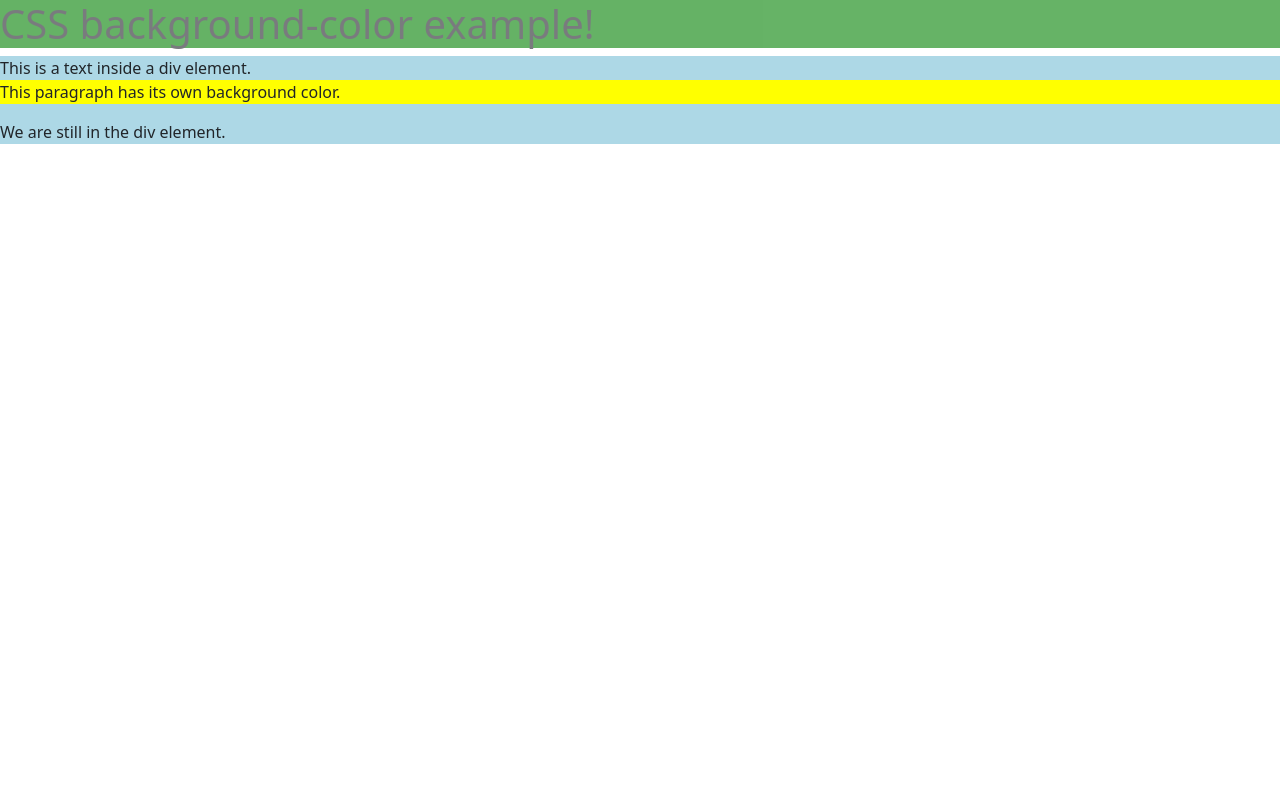
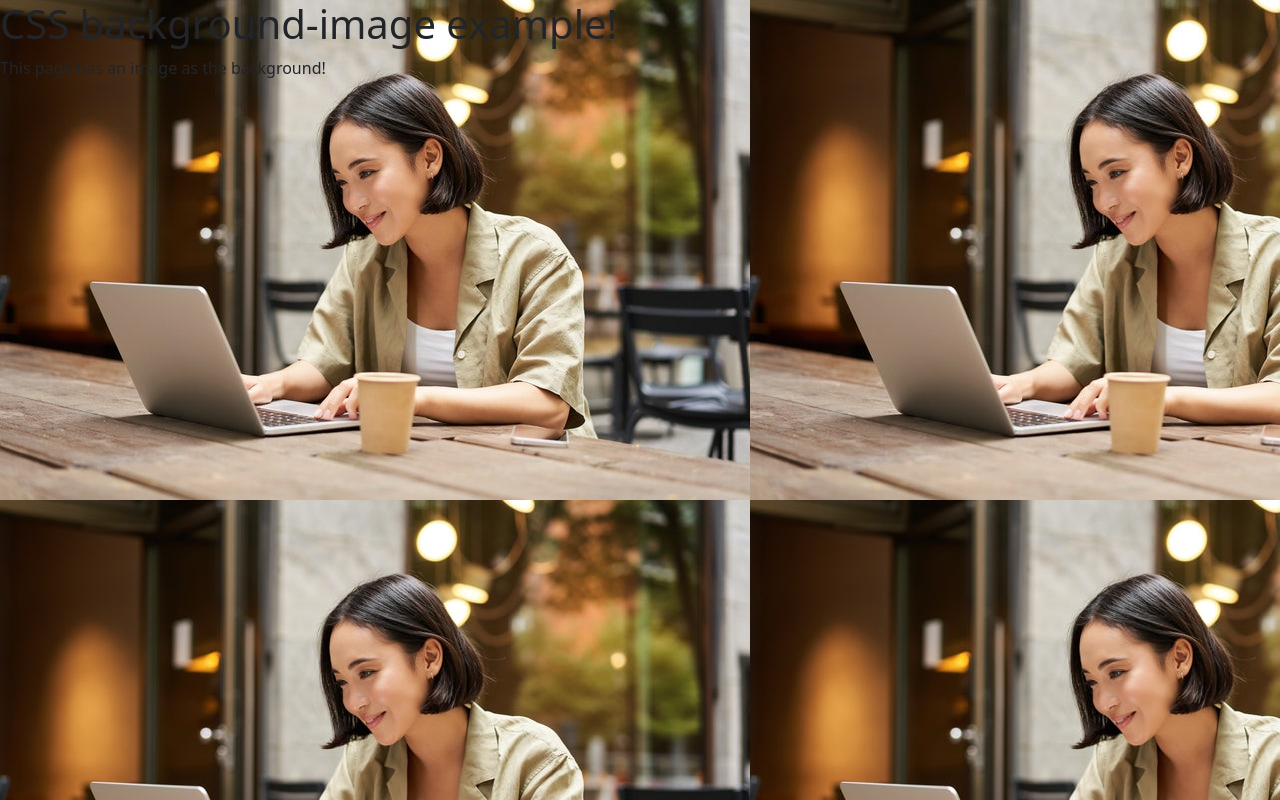
Before and after one commit to Sajjatul21/practice-js, a plain HTML site: page index.html in a window 1280 px wide. Drawn offline with nearby package versions, Linux system fonts and the light colour scheme.

Commit message:
background image

```diff
--- a/index.html
+++ b/index.html
@@ -8,30 +8,16 @@
     <link href="https://cdn.jsdelivr.net/npm/bootstrap@5.3.3/dist/css/bootstrap.min.css" rel="stylesheet"
         integrity="sha384-QWTKZyjpPEjISv5WaRU9OFeRpok6YctnYmDr5pNlyT2bRjXh0JMhjY6hW+ALEwIH" crossorigin="anonymous">
     <style>
-        h1 {
-            background-color: green;
-            opacity: 0.6;
-            /* opacity: 1; */
-        }
-
-        div {
-            background-color: lightblue;
-        }
-
-        p {
-            background-color: yellow;
-        }
+      body{
+        background-image: url('images/image-2.jpeg')
+      }
     </style>
 </head>
 
 <body>
 
-    <h1>CSS background-color example!</h1>
-    <div>
-        This is a text inside a div element.
-        <p>This paragraph has its own background color.</p>
-        We are still in the div element.
-    </div>
+    <h1>CSS background-image example!</h1>
+    <p>This page has an image as the background!</p>
 
 </body>
 
```
Also changed, not shown: images/image-1.png (added), images/image-2.jpeg (added).
